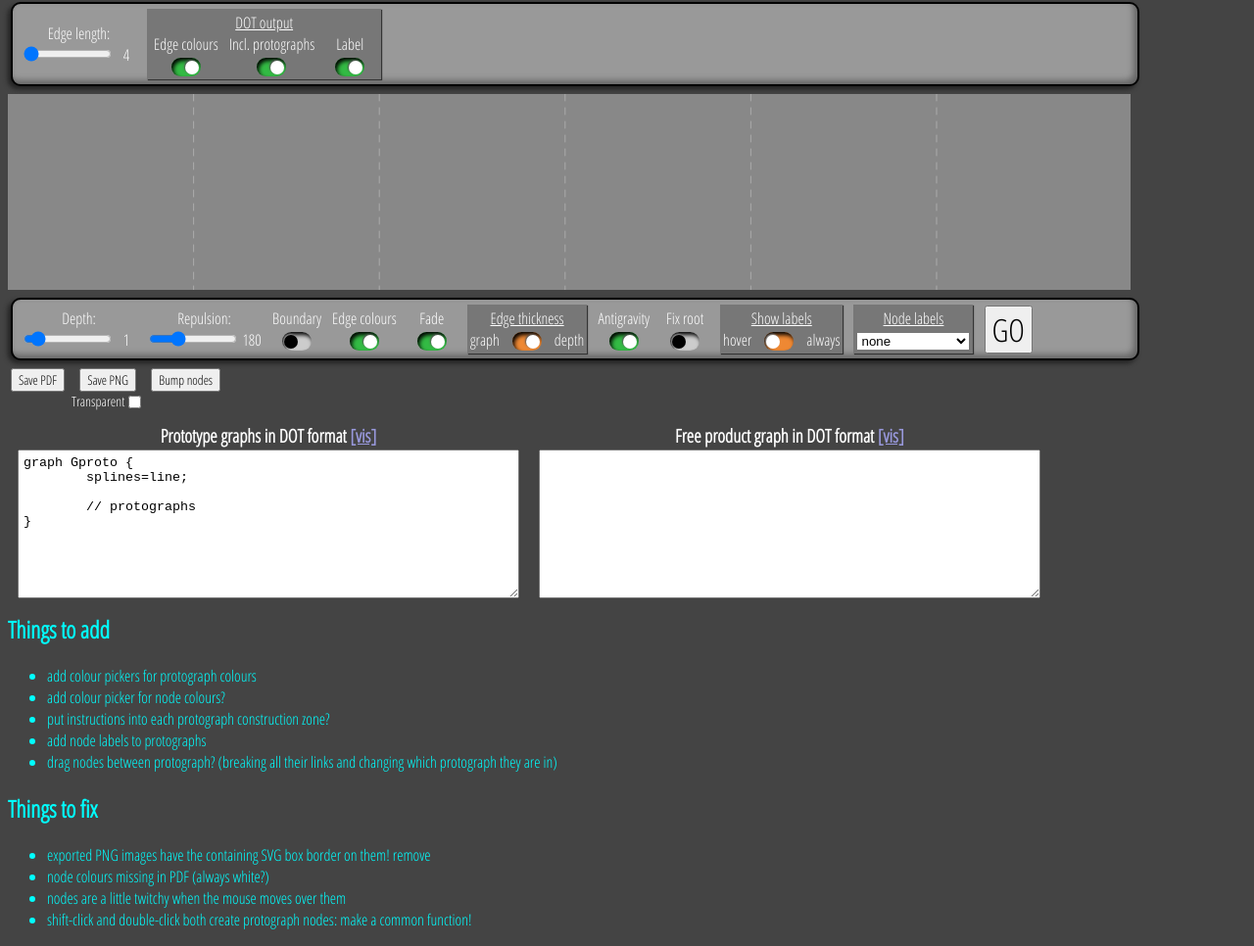
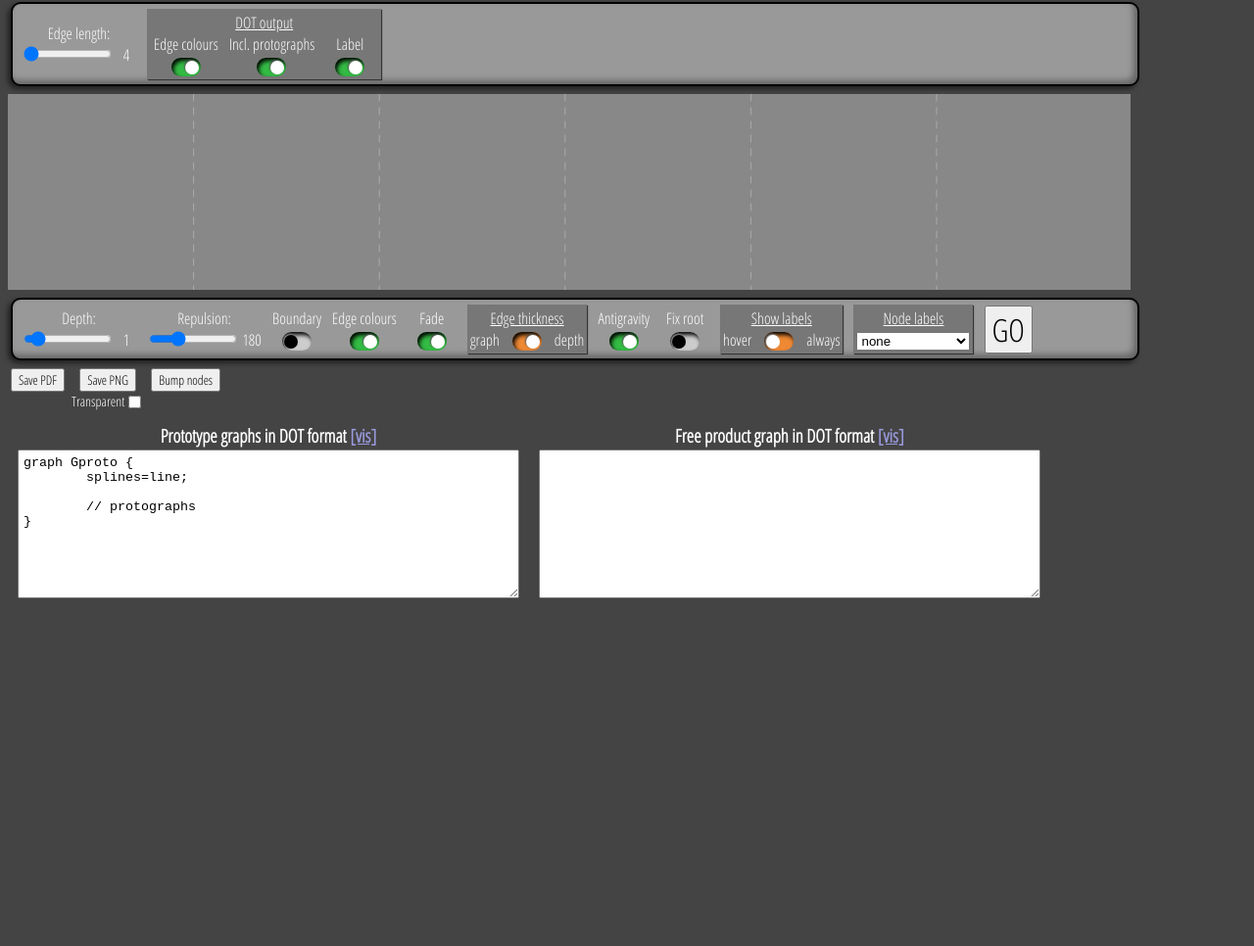
Before and after one commit to dalling1/freeproductgraphs, a plain HTML site: page index.html in a window 1280 px wide. Shown: the part 84-1050 px from the top of the page at 98% size. After the commit the page ends 800 px from the top, so only its background shows below. Drawn offline with nearby package versions, Linux system fonts and the light colour scheme; a script that the page names is missing.

Commit message:
Removed issues/suggestions from HTML code (added as issues in Github).

```diff
--- a/index.html
+++ b/index.html
@@ -305,24 +305,6 @@ input[type=range]{
   </div>
  </div>
 
- <div style="color:cyan;clear:both;">
-  <h2>Things to add</h2>
-  <ul>
-   <li>add colour pickers for protograph colours</li>
-   <li>add colour picker for node colours?</li>
-   <li>put instructions into each protograph construction zone?</li>
-   <li>add node labels to protographs</li>
-   <li>drag nodes between protograph? (breaking all their links and changing which protograph they are in)</li>
-  </ul>
-  <h2>Things to fix</h2>
-  <ul>
-   <li>exported PNG images have the containing SVG box border on them! remove</li>
-   <li>node colours missing in PDF (always white?)</li>
-   <li>nodes are a little twitchy when the mouse moves over them</li>
-   <li>shift-click and double-click both create protograph nodes: make a common function!</li>
-  </ul>
- </div>
-
  <script src="js/FileSaver.min.js"></script>
  <script src="js/jspdf.min.js"></script>
  <script src="js/rgbcolor.js"></script>
```
